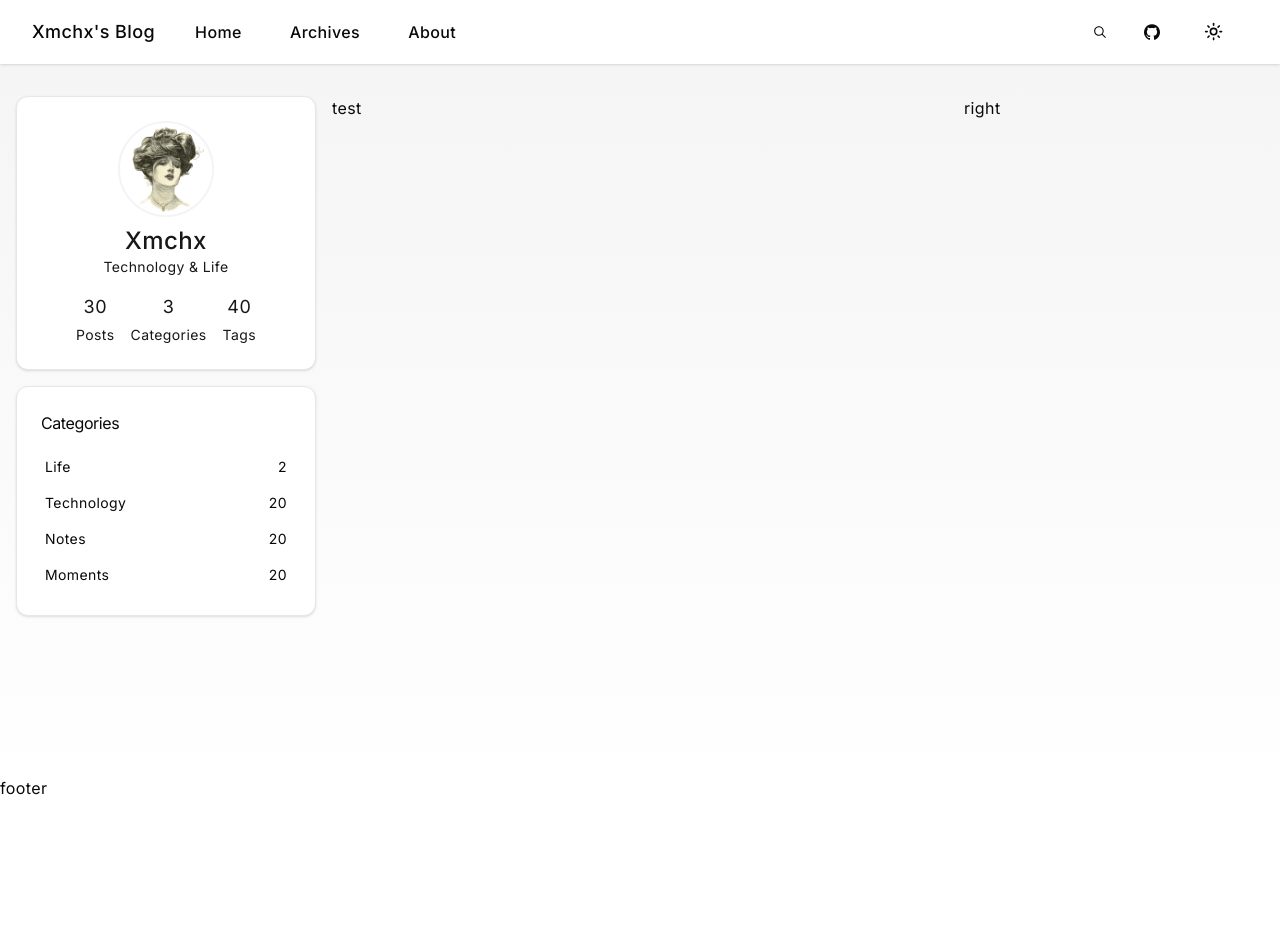
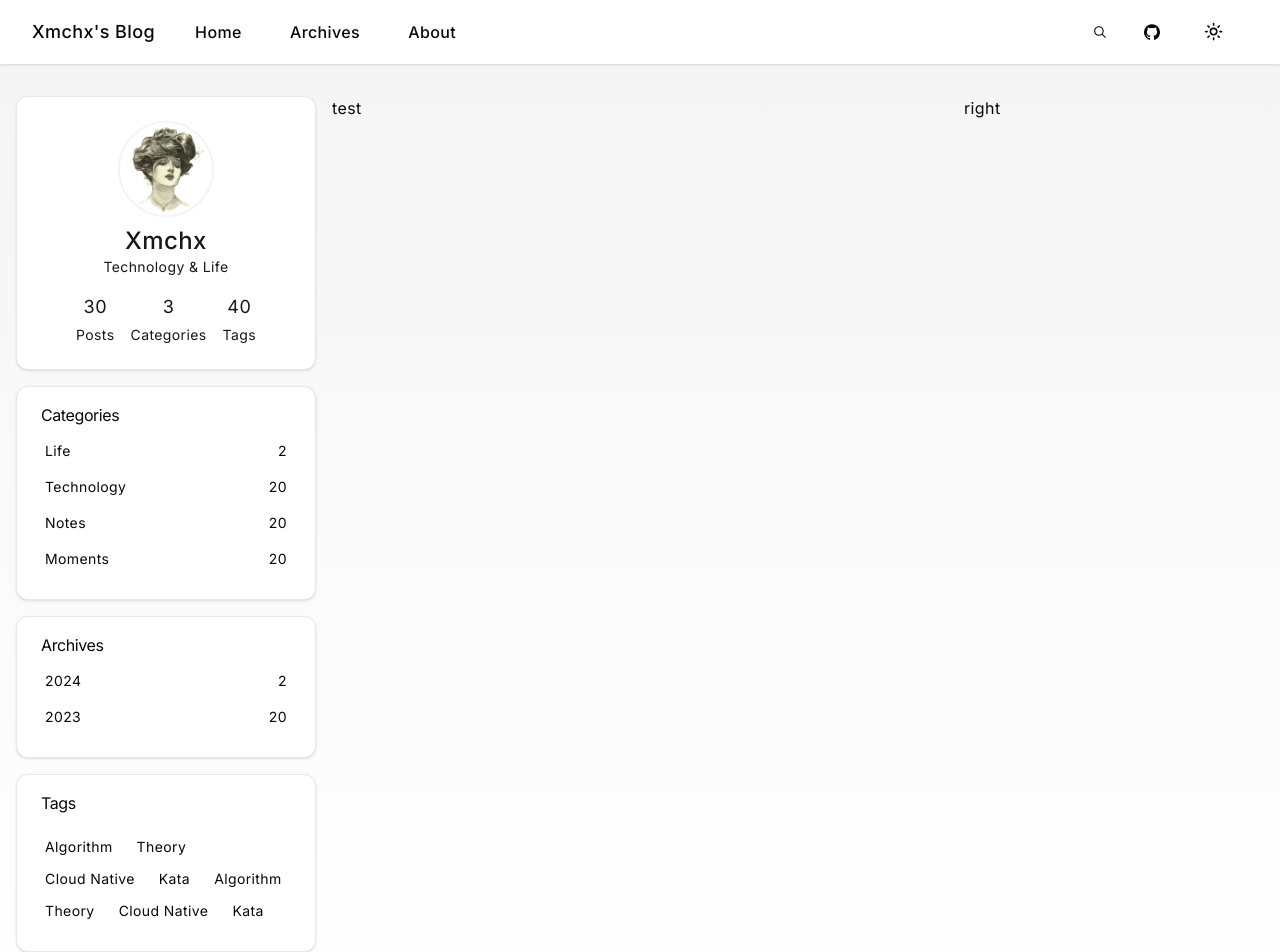
Before and after one commit to XmchxUp/blog, a Next.js app: page / in a window 1280 px wide. Shown: the top 952 px of the page. Before the commit the page ends 800 px from the top, so only its background shows below. Built offline with nearby package versions, Linux system fonts and the light colour scheme.

Commit message:
feat add static tags

```diff
--- a/src/app/layout.tsx
+++ b/src/app/layout.tsx
@@ -80,7 +80,7 @@ export default function RootLayout({
 
                   {/* Categories Card */}
                   <div className="rounded-xl border bg-card text-card-foreground shadow">
-                    <div className="flex flex-col space-y-1.5 p-6 pb-4">
+                    <div className="flex flex-col space-y-1.5 p-6 pb-2 pt-4">
                       <h3 className="text-md font-normal tracking-tight">
                         Categories
                       </h3>
@@ -123,6 +123,90 @@ export default function RootLayout({
                     </div>
                   </div>
 
+                  {/* Archives Card */}
+                  <div className="rounded-xl border bg-card text-card-foreground shadow">
+                    <div className="flex flex-col space-y-1.5 p-6 pb-2 pt-4">
+                      <h3 className="text-md font-normal tracking-tight">
+                        Archives
+                      </h3>
+                    </div>
+                    <div className="flex flex-col space-y-1 px-4 p-6 pt-0">
+                      <Link
+                        href="/category/life"
+                        className="items-center justify-center whitespace-nowrap transition-colors focus-visible:outline-none focus-visible:ring-1 focus-visible:ring-ring disabled:pointer-events-none disabled:opacity-50 hover:bg-accent hover:text-accent-foreground h-8 rounded-md px-3 text-xs flex flex-row gap-2 w-full font-normal"
+                      >
+                        <span className="text-sm flex-grow truncate">2024</span>
+                        <span className="text-sm">2</span>
+                      </Link>
+                      <Link
+                        href="/category/life"
+                        className="items-center justify-center whitespace-nowrap transition-colors focus-visible:outline-none focus-visible:ring-1 focus-visible:ring-ring disabled:pointer-events-none disabled:opacity-50 hover:bg-accent hover:text-accent-foreground h-8 rounded-md px-3 text-xs flex flex-row gap-2 w-full font-normal"
+                      >
+                        <span className="text-sm flex-grow truncate">2023</span>
+                        <span className="text-sm">20</span>
+                      </Link>
+                    </div>
+                  </div>
+
+                  {/* Tags Card */}
+                  <div className="rounded-xl border bg-card text-card-foreground shadow">
+                    <div className="flex flex-col space-y-1.5 p-6 pb-2 pt-4">
+                      <h3 className="text-md font-normal tracking-tight">
+                        Tags
+                      </h3>
+                    </div>
+                    <div className="p-6 flex flex-row flex-wrap items-center pt-2 px-4">
+                      <Link
+                        href="/category/life"
+                        className="inline-flex items-center justify-center whitespace-nowrap transition-colors focus-visible:outline-none focus-visible:ring-1 focus-visible:ring-ring disabled:pointer-events-none disabled:opacity-50 hover:bg-accent hover:text-accent-foreground h-8 rounded-md px-3 text-sm font-normal"
+                      >
+                        Algorithm
+                      </Link>
+                      <Link
+                        href="/category/life"
+                        className="inline-flex items-center justify-center whitespace-nowrap transition-colors focus-visible:outline-none focus-visible:ring-1 focus-visible:ring-ring disabled:pointer-events-none disabled:opacity-50 hover:bg-accent hover:text-accent-foreground h-8 rounded-md px-3 text-sm font-normal"
+                      >
+                        Theory
+                      </Link>
+                      <Link
+                        href="/category/life"
+                        className="inline-flex items-center justify-center whitespace-nowrap transition-colors focus-visible:outline-none focus-visible:ring-1 focus-visible:ring-ring disabled:pointer-events-none disabled:opacity-50 hover:bg-accent hover:text-accent-foreground h-8 rounded-md px-3 text-sm font-normal"
+                      >
+                        Cloud Native
+                      </Link>
+                      <Link
+                        href="/category/life"
+                        className="inline-flex items-center justify-center whitespace-nowrap transition-colors focus-visible:outline-none focus-visible:ring-1 focus-visible:ring-ring disabled:pointer-events-none disabled:opacity-50 hover:bg-accent hover:text-accent-foreground h-8 rounded-md px-3 text-sm font-normal"
+                      >
+                        Kata
+                      </Link>
+                      <Link
+                        href="/category/life"
+                        className="inline-flex items-center justify-center whitespace-nowrap transition-colors focus-visible:outline-none focus-visible:ring-1 focus-visible:ring-ring disabled:pointer-events-none disabled:opacity-50 hover:bg-accent hover:text-accent-foreground h-8 rounded-md px-3 text-sm font-normal"
+                      >
+                        Algorithm
+                      </Link>
+                      <Link
+                        href="/category/life"
+                        className="inline-flex items-center justify-center whitespace-nowrap transition-colors focus-visible:outline-none focus-visible:ring-1 focus-visible:ring-ring disabled:pointer-events-none disabled:opacity-50 hover:bg-accent hover:text-accent-foreground h-8 rounded-md px-3 text-sm font-normal"
+                      >
+                        Theory
+                      </Link>
+                      <Link
+                        href="/category/life"
+                        className="inline-flex items-center justify-center whitespace-nowrap transition-colors focus-visible:outline-none focus-visible:ring-1 focus-visible:ring-ring disabled:pointer-events-none disabled:opacity-50 hover:bg-accent hover:text-accent-foreground h-8 rounded-md px-3 text-sm font-normal"
+                      >
+                        Cloud Native
+                      </Link>
+                      <Link
+                        href="/category/life"
+                        className="inline-flex items-center justify-center whitespace-nowrap transition-colors focus-visible:outline-none focus-visible:ring-1 focus-visible:ring-ring disabled:pointer-events-none disabled:opacity-50 hover:bg-accent hover:text-accent-foreground h-8 rounded-md px-3 text-sm font-normal"
+                      >
+                        Kata
+                      </Link>
+                    </div>
+                  </div>
+
                   {/*  */}
                 </div>
               </aside>
```
